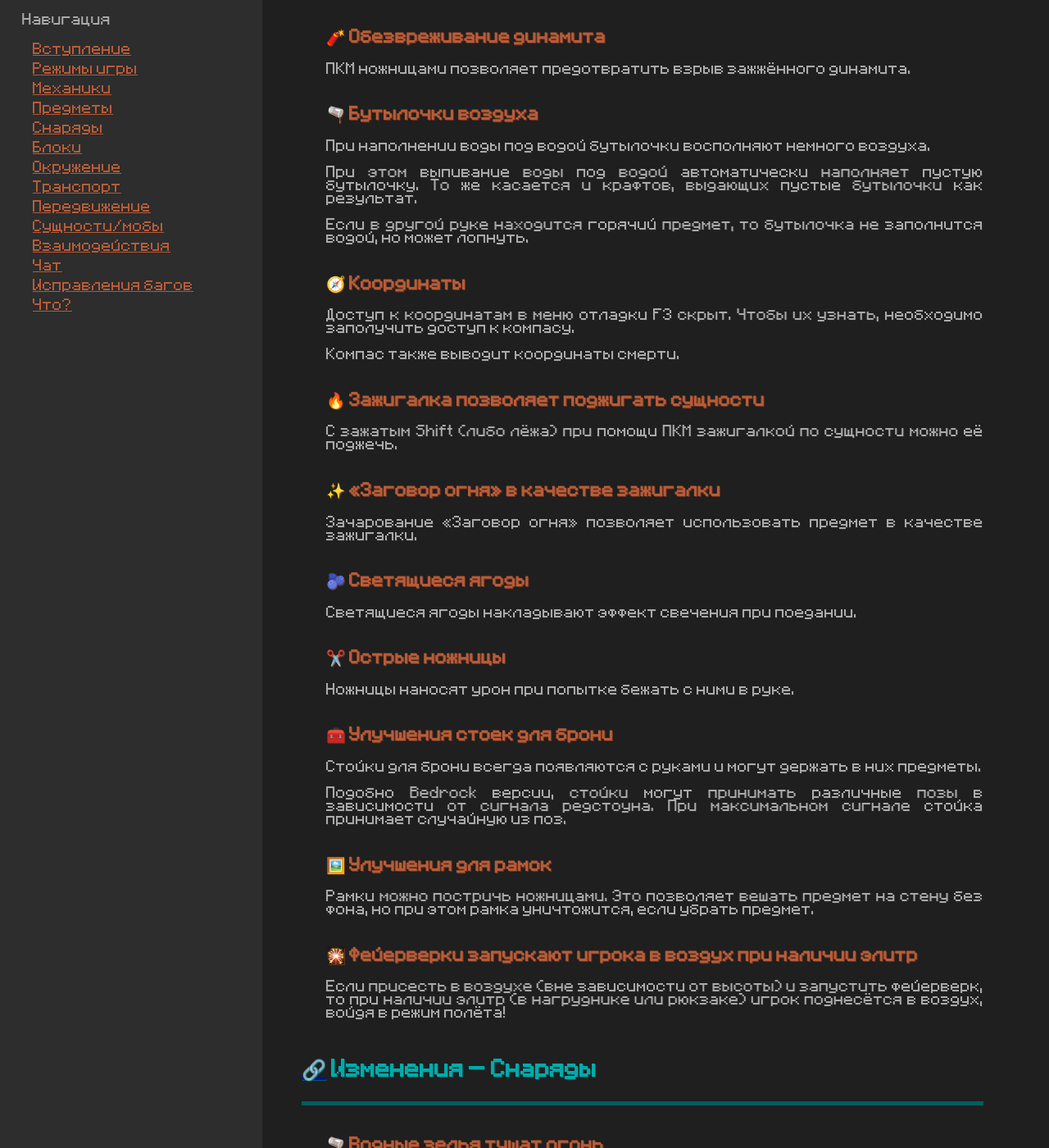
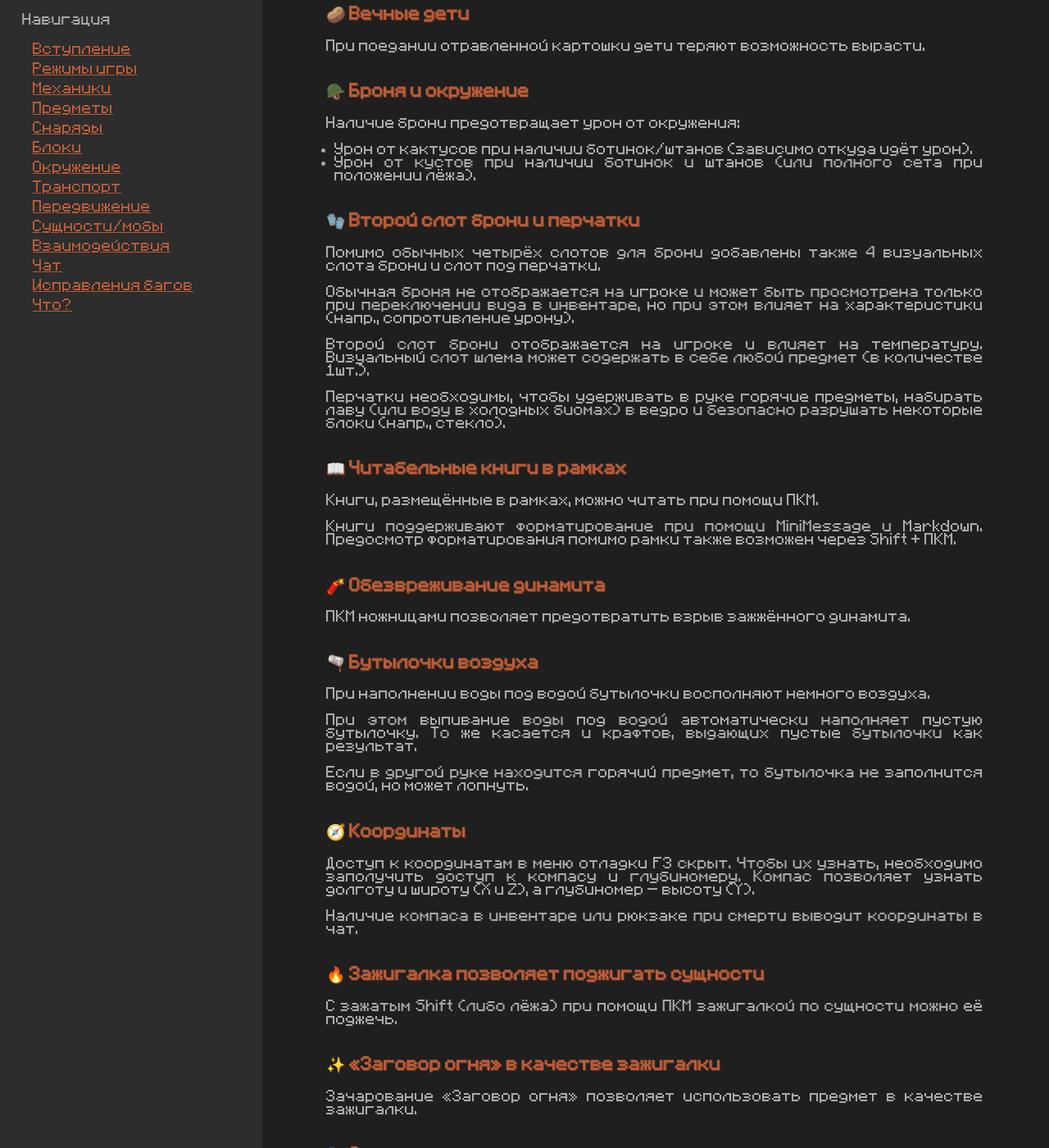
Before and after one commit to SoSeDiKs-Universe/sosediks-universe.github.io, a Jekyll site: the page built from wiki.md, in a window 1280 px wide and 1400 px high, scrolled down 4317 px. Shown: the whole window at 82% size. Built offline with Jekyll 4.4.1, drawn with Linux system fonts in a browser that asks for light colours; some of the changed text lies outside the part shown.

Commit message:
Update wiki.md

```diff
--- a/wiki.md
+++ b/wiki.md
@@ -81,6 +81,15 @@
 
 Примечательно, дождь тоже является источником чистой воды, и может быть безопасно испит (хоть и медленно)! (нажатие ПКМ с зажатым Shift пустой рукой, смотря вверх во время дождя)
 
+### 🌡️ Температура
+Между сердцами и голодом/жаждой также доступен индикатор ощущения температуры игроком. В зависимости от состояния игрока, индикатор красится либо красным, либо синим. Целью является поддержание индикатора в нейтральном цвете — сером (на жарко, ни холодно).
+
+На температуру влияет множество вещей, включая окружающие блоки, одежду игрока, погоду, биом, измерение, время суток, действия (напр., установка или разрушение блоков чуточку согревают) и состояния (напр., прогулки по снегу без ботинок).
+
+Температура является большим препятствием в Незере и Энде, требуя дополнительной предварительной подготовки, такой как, например, зелья сопротивления теплу или холоду.
+
+Получения жара или обморожения чревато негативными эффектами, в конечном счёте приводя к смерти от гипертермии или гипотермии.
+
 ### 🛏️ Сон
 Спать теперь можно при любых условиях вне зависимости от наличия монстров в округе*¹ или времени суток.
 
@@ -135,6 +146,15 @@
 - Урон от кактусов при наличии ботинок/штанов (зависимо откуда идёт урон).
 - Урон от кустов при наличии ботинок и штанов (или полного сета при положении лёжа).
 
+### 🧤 Второй слот брони и перчатки
+Помимо обычных четырёх слотов для брони добавлены также 4 визуальных слота брони и слот под перчатки.
+
+Обычная броня не отображается на игроке и может быть просмотрена только при переключении вида в инвентаре, но при этом влияет на характеристики (напр., сопротивление урону).
+
+Второй слот брони отображается на игроке и влияет на температуру. Визуальный слот шлема может содержать в себе любой предмет (в количестве 1шт.).
+
+Перчатки необходимы, чтобы удерживать в руке горячие предметы, набирать лаву (или воду в холодных биомах) в ведро и безопасно разрушать некоторые блоки (напр., стекло).
+
 ### 📖 Читабельные книги в рамках
 Книги, размещённые в рамках, можно читать при помощи ПКМ.
 
@@ -151,9 +171,9 @@
 Если в другой руке находится горячий предмет, то бутылочка не заполнится водой, но может лопнуть.
 
 ### 🧭 Координаты
-Доступ к координатам в меню отладки F3 скрыт. Чтобы их узнать, необходимо заполучить доступ к компасу.
+Доступ к координатам в меню отладки F3 скрыт. Чтобы их узнать, необходимо заполучить доступ к компасу и глубиномеру. Компас позволяет узнать долготу и широту (X и Z), а глубиномер — высоту (Y).
 
-Компас также выводит координаты смерти.
+Наличие компаса в инвентаре или рюкзаке при смерти выводит координаты в чат.
 
 ### 🔥 Зажигалка позволяет поджигать сущности
 С зажатым Shift (либо лёжа) при помощи ПКМ зажигалкой по сущности можно её поджечь.
@@ -204,6 +224,9 @@
 
 ### 🎯 Зажжённые стрелы распространяют огонь
 Зажжённые стрелы создают огонь при приземлении.
+
+### 🔝 Больше стрел с эффектами
+Одно туманное зелье принимает любое количество стрел от 1 до 16 (в отличие от ванильных 8), а также может применить эффект прямо в сетке крафта инвентаря.
 
 
 
```
Also changed, not shown: other parts of wiki.md (+2 -0 lines).
